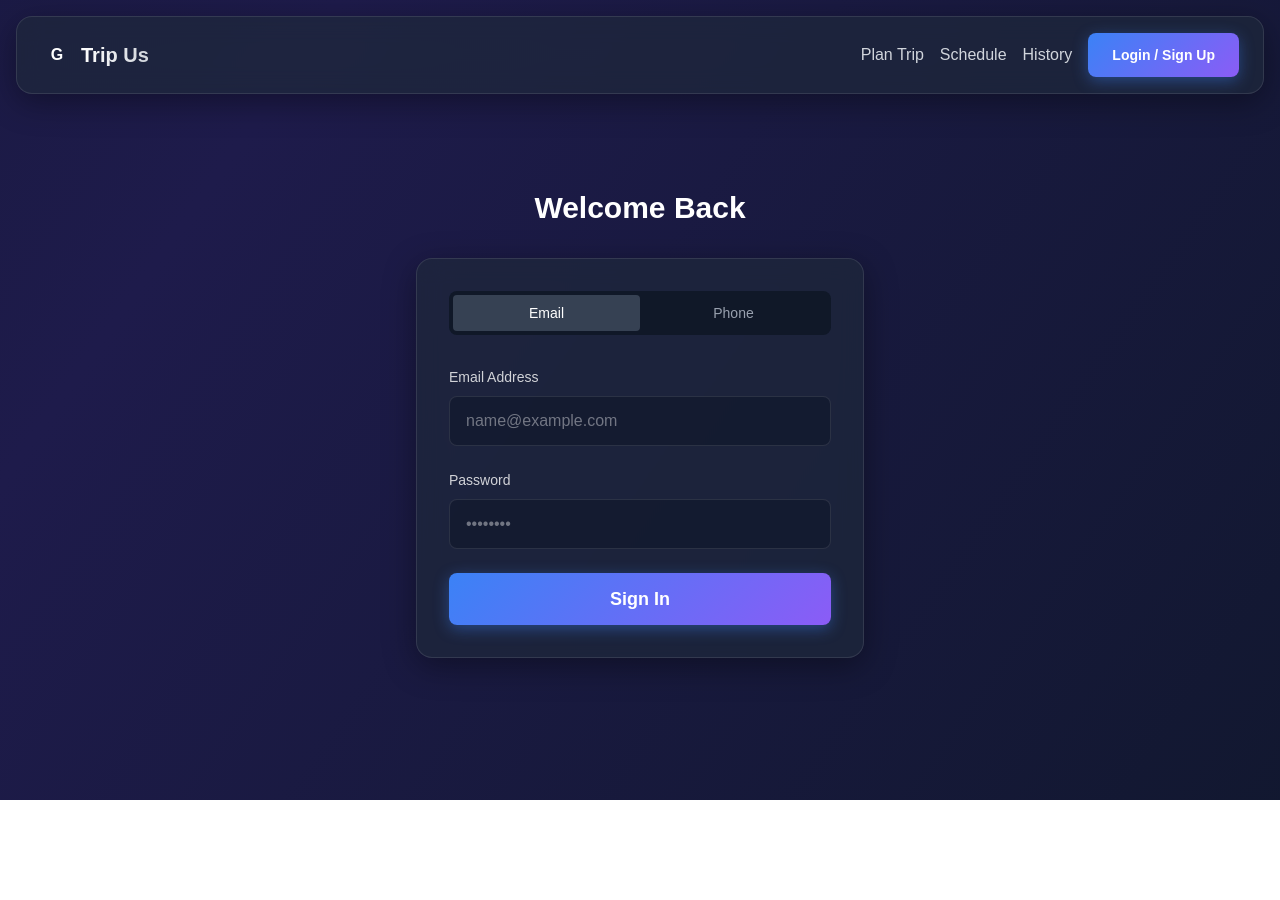
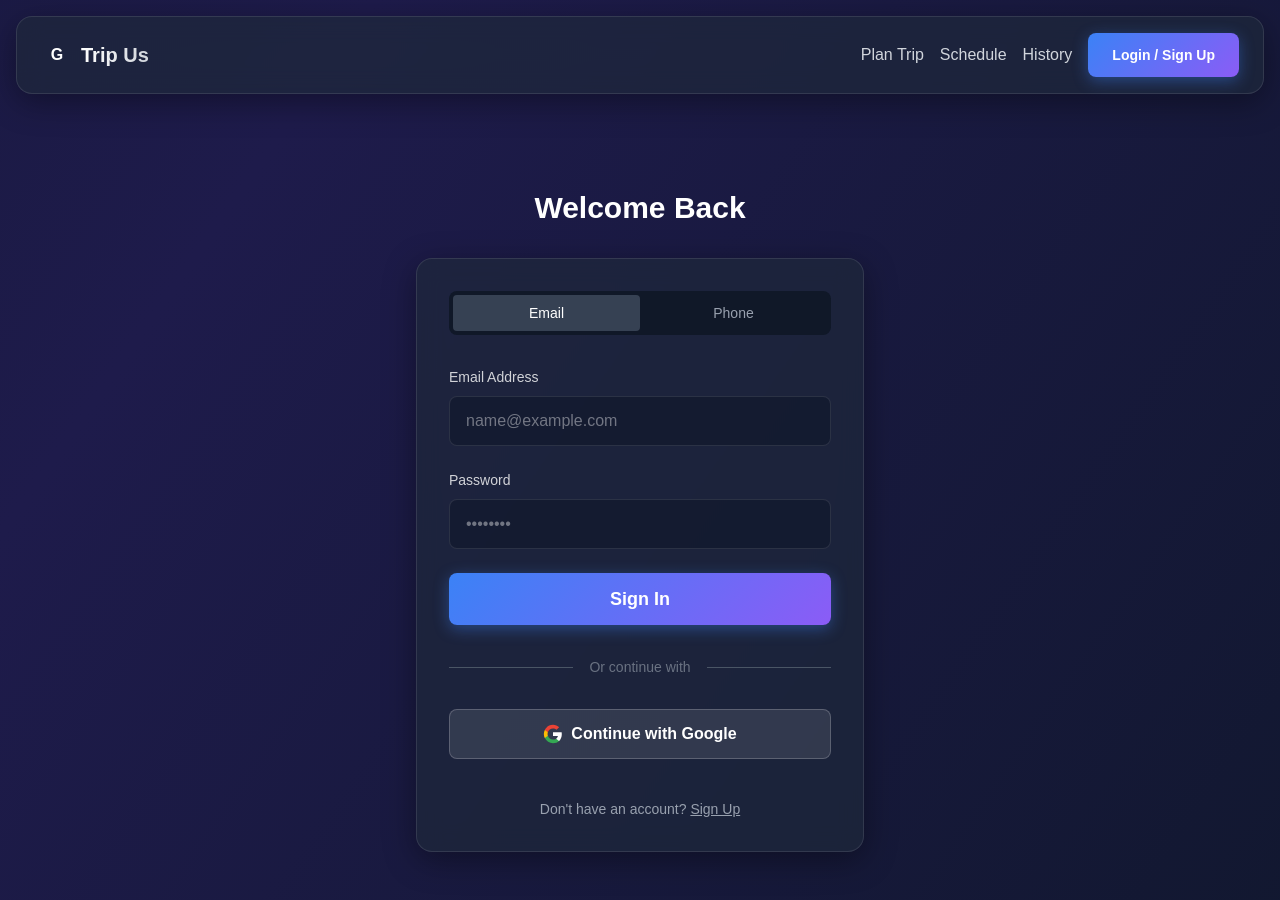
Before and after one commit to matrixjoy45-sys/S-trip, a Next.js app in the folder frontend/: page /login in a window 1280 px wide. Before the commit the page ends 800 px from the top, so only its background shows below. Built offline with nearby package versions, Linux system fonts and the light colour scheme; no server answers.

Commit message:
Update dashboard and login pages

```diff
--- a/frontend/src/app/dashboard/page.tsx
+++ b/frontend/src/app/dashboard/page.tsx
@@ -1,7 +1,7 @@
 "use client";
 
 import { useSearchParams } from "next/navigation";
-import { useEffect, useState } from "react";
+import { useEffect, useState, Suspense } from "react";
 import { getFlagUrlFromDisplayName, getFlagUrlFromCountryName } from "@/utils/countryFlags";
 import { createClient } from "@/utils/supabase/client";
 
@@ -73,7 +73,7 @@ function StatusBadge({ status, color }: { status: string; color: string }) {
   );
 }
 
-export default function Dashboard() {
+function DashboardContent() {
   const searchParams = useSearchParams();
   const from = searchParams.get("from");
   const to = searchParams.get("to");
@@ -370,3 +370,15 @@ export default function Dashboard() {
     </div>
   );
 }
+
+export default function Dashboard() {
+  return (
+    <Suspense fallback={
+      <div className="flex justify-center items-center h-screen bg-black">
+        <div className="text-xl text-gray-400 animate-pulse">Loading dashboard parameters...</div>
+      </div>
+    }>
+      <DashboardContent />
+    </Suspense>
+  );
+}
--- a/frontend/src/app/login/page.tsx
+++ b/frontend/src/app/login/page.tsx
@@ -1,6 +1,6 @@
 "use client";
 
-import { useState } from "react";
+import { useState, useEffect } from "react";
 import { useRouter } from "next/navigation";
 import { createClient } from "@/utils/supabase/client";
 
@@ -18,6 +18,19 @@ export default function Login() {
   const [loading, setLoading] = useState(false);
   const [errorMsg, setErrorMsg] = useState("");
   const [successMsg, setSuccessMsg] = useState("");
+
+  useEffect(() => {
+    // Check if the user is already logged in or comes back from Google Auth
+    const { data: { subscription } } = supabase.auth.onAuthStateChange((_event, session) => {
+      if (session) {
+        router.push("/setup");
+      }
+    });
+
+    return () => {
+      subscription.unsubscribe();
+    };
+  }, [router, supabase.auth]);
 
   const handleSubmit = async (e: React.FormEvent) => {
     e.preventDefault();
@@ -175,6 +188,32 @@ export default function Login() {
         <button type="submit" disabled={loading} className="btn-primary py-3 text-lg w-full flex justify-center items-center">
           {loading ? "Please wait..." : (authMethod === "phone" ? (otpSent ? "Verify & Login" : "Send SMS Code") : (isLogin ? "Sign In" : "Sign Up"))}
         </button>
+
+        <div className="relative flex py-2 items-center">
+            <div className="flex-grow border-t border-gray-600"></div>
+            <span className="flex-shrink-0 mx-4 text-gray-500 text-sm">Or continue with</span>
+            <div className="flex-grow border-t border-gray-600"></div>
+        </div>
+
+        <div className="flex w-full">
+            <button type="button" onClick={handleGoogleLogin} disabled={loading} className="btn-secondary w-full flex items-center justify-center gap-2 hover:bg-gray-700 transition">
+                <svg className="w-5 h-5" viewBox="0 0 24 24"><path fill="currentColor" d="M22.56 12.25c0-.78-.07-1.53-.2-2.25H12v4.26h5.92c-.26 1.37-1.04 2.53-2.21 3.31v2.77h3.57c2.08-1.92 3.28-4.74 3.28-8.09z"/><path fill="#34A853" d="M12 23c2.97 0 5.46-.98 7.28-2.66l-3.57-2.77c-.98.66-2.23 1.06-3.71 1.06-2.86 0-5.29-1.93-6.16-4.53H2.18v2.84C3.99 20.53 7.7 23 12 23z"/><path fill="#FBBC05" d="M5.84 14.09c-.22-.66-.35-1.36-.35-2.09s.13-1.43.35-2.09V7.07H2.18C1.43 8.55 1 10.22 1 12s.43 3.45 1.18 4.93l2.85-2.22.81-.62z"/><path fill="#EA4335" d="M12 5.38c1.62 0 3.06.56 4.21 1.64l3.15-3.15C17.45 2.09 14.97 1 12 1 7.7 1 3.99 3.47 2.18 7.07l3.66 2.84c.87-2.6 3.3-4.53 6.16-4.53z"/></svg>
+                Continue with Google
+            </button>
+        </div>
+
+        {authMethod === "email" && (
+          <p className="text-center text-sm text-gray-400 mt-4">
+            {isLogin ? "Don't have an account?" : "Already have an account?"}{" "}
+            <button
+               type="button"
+               onClick={() => {setIsLogin(!isLogin); setErrorMsg(""); setSuccessMsg("");}}
+               className="text-primary hover:text-white transition-colors underline"
+            >
+               {isLogin ? "Sign Up" : "Log In"}
+            </button>
+          </p>
+        )}
       </form>
     </div>
   );
```
